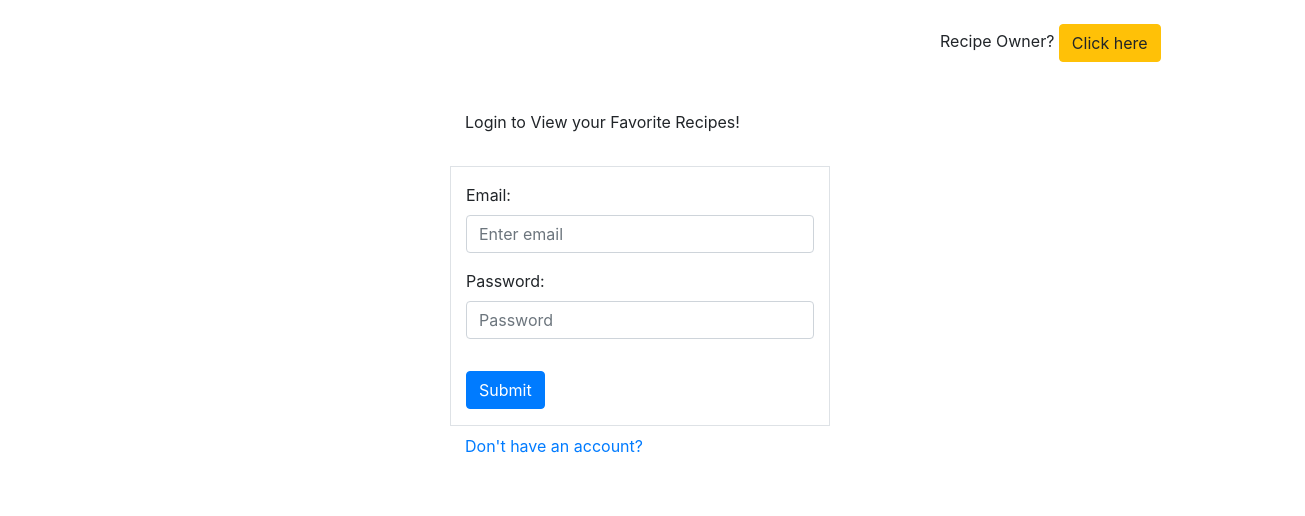
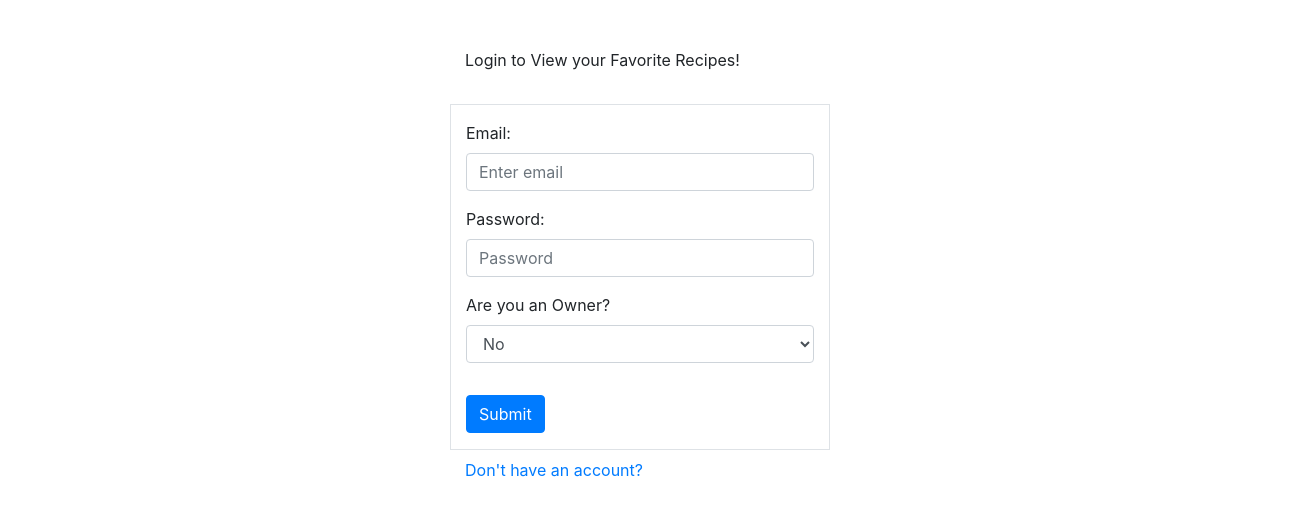
Before and after one commit to jsamanie8/recipe-book, a React (Create React App) app: page / in a window 1280 px wide. Shown: the top 516 px of the page, 1305 px wide, since content can reach past the window. Built offline with nearby package versions, Linux system fonts and the light colour scheme.

Commit message:
Added a new route for profile dashboard after user logins successfully. Wroking on handling when the Owner logs in.

```diff
--- a/src/App.js
+++ b/src/App.js
@@ -1,5 +1,6 @@
 import Login from './components/account/Login';
 import CreateAccount from './components/account/CreateAccount';
+import Dashboard from './components/dashboard/Dashboard';
 import 'bootstrap/dist/css/bootstrap.min.css';
 import { BrowserRouter as Router, Switch, Route } from 'react-router-dom';
 
@@ -9,6 +10,8 @@ function App() {
       <Switch>
         <Route path="/createAccount" component={CreateAccount}>
         </Route>
+        <Route path="/dashboard/:id" component={Dashboard}>
+        </Route>
         <Route path={["/", "/login"]} component={Login}>
         </Route>
       </Switch>
--- a/src/components/account/Login.jsx
+++ b/src/components/account/Login.jsx
@@ -5,20 +5,32 @@ import Container from 'react-bootstrap/Container';
 import Form from 'react-bootstrap/Form';
 import Row from 'react-bootstrap/Row';
 import Col from 'react-bootstrap/Col';
-import { Link } from 'react-router-dom';
+import { Link, useHistory } from 'react-router-dom';
 import { default as ErrorAlert } from '../alerts/Error';
 
 const Login = () => {
-    const [user, handleUser] = useState({ email: '', password: '' });
+    const [user, handleUser] = useState({ email: '', password: '', owner: false });
     const [owner, handleOwner] = useState(false);
     const [errorObj, handleError] = useState({ error: false, message: '', alertShow: false });
+    let history = useHistory();
 
     const handleEmailChange = (event) => {
-        handleUser({ email: event.target.value, password: user.password });
+        handleUser({ email: event.target.value, password: user.password, owner: user.owner });
     }
 
     const handlePasswordChange = (event) => {
-        handleUser({ email: user.email, password: event.target.value });
+        handleUser({ email: user.email, password: event.target.value, owner: user.owner });
+    }
+
+    const handleSelectChange = (event) => {
+        const value = (event.target.value === 'true');
+        if (value) {
+            handleOwner(true);
+        } else {
+            handleOwner(false);
+        }
+
+        handleUser({ email: user.email, password: user.password, owner: value });
     }
 
     const handleSubmit = (event) => {
@@ -36,10 +48,10 @@ const Login = () => {
         }
     }
 
-    const handleLoginType = (event) => {
-        event.preventDefault();
-        handleOwner(!owner);
-    }
+    // const handleLoginType = (event) => {
+    //     event.preventDefault();
+    //     handleOwner(!owner);
+    // }
 
     const handleAlertClose = (event) => {
         handleError({ error: false, message: '', alertShow: false });
@@ -57,27 +69,24 @@ const Login = () => {
 
     const handleSuccess = (data) => {
         if (data.length > 0) {
-            //TODO.
-            console.log('There are records!');
+            history.push(`/dashboard/${data[0].id}`);
         } else {
             handleError({ error: true, message: 'No records were found. :(', alertShow: true });
-            console.log('No records were found. :(');
         }
     }
 
     const handleErrorLogin = (err) => {
-        console.log(err);
         handleError({ error: true, message: 'Incorrect email or password.', alertShow: true });
     }
 
     return (
         <>
             <Container className="mt-4">
-                <Row className="justify-content-md-center">
+                {/* <Row className="justify-content-md-center">
                     <Col md={{ span: 4, offset: 10 }}>
                         {owner ? 'Not an Owner?' : 'Recipe Owner?'} <Button variant="warning" onClick={handleLoginType}>Click here</Button>
                     </Col>
-                </Row>
+                </Row> */}
             </Container>
             <Container className="mt-5">
                 <Row className="justify-content-md-center mb-3">
@@ -97,11 +106,32 @@ const Login = () => {
                         <Col md={{ span: 4, offset: 0 }} className="border">
                             <Form.Group controlId="formName" className="mt-3 mb-3">
                                 <Form.Label>Email:</Form.Label>
-                                <Form.Control type="email" placeholder="Enter email" value={user.email} onChange={handleEmailChange}></Form.Control>
+                                <Form.Control
+                                    type="email"
+                                    placeholder="Enter email"
+                                    value={user.email}
+                                    onChange={handleEmailChange}>
+                                </Form.Control>
                             </Form.Group>
                             <Form.Group controlId="formPassword">
                                 <Form.Label>Password:</Form.Label>
-                                <Form.Control type="password" placeholder="Password" value={user.password} onChange={handlePasswordChange}></Form.Control>
+                                <Form.Control
+                                    type="password"
+                                    placeholder="Password"
+                                    value={user.password}
+                                    onChange={handlePasswordChange}>
+                                </Form.Control>
+                            </Form.Group>
+                            <Form.Group controlId="formOwner">
+                                <Form.Label>Are you an Owner?</Form.Label>
+                                <Form.Control
+                                    as="select"
+                                    name="owner"
+                                    onChange={handleSelectChange}
+                                >
+                                    <option value={false}>No</option>
+                                    <option value={true}>Yes</option>
+                                </Form.Control>
                             </Form.Group>
                             <Button variant="primary" type="submit" className="mt-3 mb-3" onClick={handleSubmit}>
                                 Submit
--- /dev/null
+++ b/src/components/dashboard/Dashboard.jsx
@@ -0,0 +1,11 @@
+import React from 'react';
+
+const Dashboard = () => {
+    return (
+        <>
+            <div>Profile Info</div>
+        </>
+    );
+}
+
+export default Dashboard;
--- a/src/services/ownerService.js
+++ b/src/services/ownerService.js
@@ -16,10 +16,6 @@ const create = (payload) => {
     return axios(config)
         .then(helpers.globalSuccess)
         .catch(helpers.globalError);
-
-    // return axios.post(baseUrl, payload)
-    //     .then(res => { return res })
-    //     .catch(err => { return err });
 }
 
 export { create }
```
